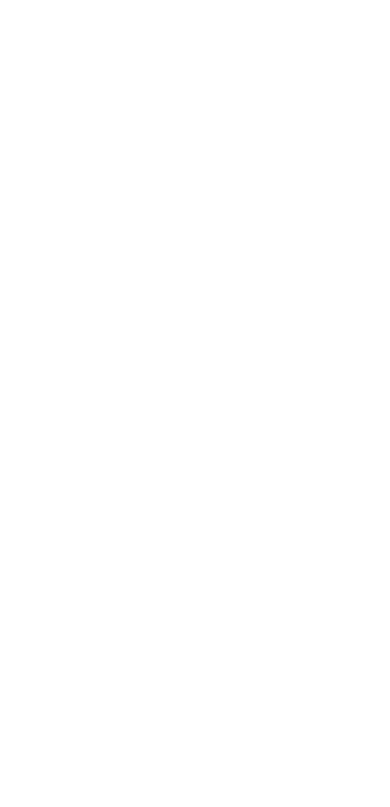
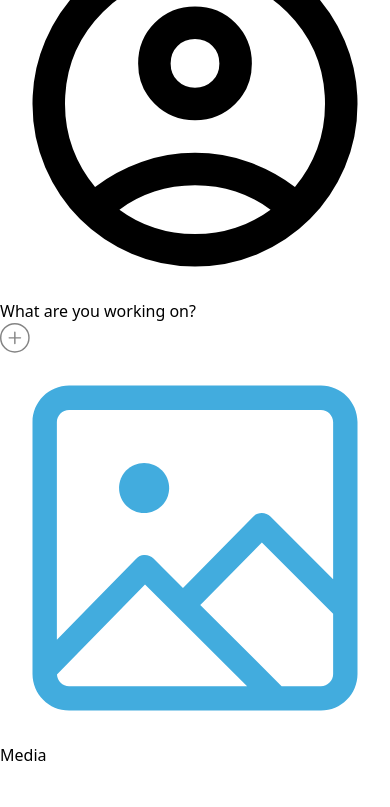
Before and after one commit to white-fortune/fdhjhfdkjhnnej343141jdnj, a React (Vite) app: page / in a window 390 px wide. Shown: the part 4732-5539 px from the top of the page. Before the commit the page ends 4641 px from the top, so only its background shows below. Built offline with nearby package versions, Linux system fonts and the light colour scheme.

Commit message:
components and post-section

```diff
--- a/src/App.tsx
+++ b/src/App.tsx
@@ -1,8 +1,8 @@
+/* eslint-disable @typescript-eslint/no-explicit-any */
 import React, { useRef, useState } from 'react';
 import './app.css';
-import { LeftPanel } from './components/index.tsx';
+import { LeftPanel, MainContainer, RightPanel } from './components/index.tsx';
 
-// eslint-disable-next-line @typescript-eslint/no-explicit-any
 function InteractionTool({ name, children, extendedClass }: { name: string, children: React.ReactElement<any>, extendedClass?: string }) {
 	const clonedIcon = React.cloneElement(children, {
 		className: `
@@ -19,60 +19,8 @@
 	)
 }
 
-function App() {
-	const [openSidebar, setOpenSidebar] = useState<boolean>(false)
-	const sidebarRef = useRef<HTMLDivElement | null>(null)
-
+function MobileLeft({ setOpenSidebar }: { setOpenSidebar: any }) {
 	return (
-		<>
-			<div className="main-container
-				relative
-				bg-[var(--leftpanel-maincontainer-clr)]
-				h-[100vh] overflow-hidden
-				grid grid-cols-1
-				md:grid-cols-[0.9fr_5fr]
-			">
-				<LeftPanel open={openSidebar} ref={sidebarRef} />
-
-				<div className="primary-middle-section
-					bg-[var(--primary-secondary-rightpanel-clr)]
-					h-full w-full
-					grid grid-cols-1
-					md:h-[98%] md:w-[99%] md:self-end md:grid-cols-[4fr_1fr] md:rounded-[50px_0_0_0]
-				">
-					<div className="holder-middle-section
-						flex flex-col items-center justify-self-end w-full
-						md:w-[90%]
-					">
-						<div className="navigation-panel
-							w-full h-[10vh] mt-2
-							flex flex-row justify-between gap-3 justify-self-end items-center
-							md:w-[90%]
-						">
-							<div className="search-bar
-								w-[75%]
-								hidden flex-row items-center
-								border border-gray-300 rounded-full
-								md:flex md:h-[70%]
-								min-[2000px]:h-[60%]
-							">
-								<div className="search-icon w-[10%] h-full flex justify-center items-center">
-									<svg className='h-[28px] w-[28px]' viewBox="0 0 28 28" fill="currentColor" xmlns="http://www.w3.org/2000/svg">
-										<g clip-path="url(#clip0_9382_6962)">
-											<path d="M12.5322 19.0332C13.9297 19.0332 15.2393 18.6113 16.3291 17.8906L20.1787 21.749C20.4336 21.9951 20.7588 22.1182 21.1104 22.1182C21.8398 22.1182 22.376 21.5469 22.376 20.8262C22.376 20.4922 22.2617 20.167 22.0156 19.9209L18.1924 16.0801C18.9834 14.9551 19.4492 13.5928 19.4492 12.1162C19.4492 8.31055 16.3379 5.19922 12.5322 5.19922C8.73535 5.19922 5.61523 8.31055 5.61523 12.1162C5.61523 15.9219 8.72656 19.0332 12.5322 19.0332ZM12.5322 17.1875C9.74609 17.1875 7.46094 14.9023 7.46094 12.1162C7.46094 9.33008 9.74609 7.04492 12.5322 7.04492C15.3184 7.04492 17.6035 9.33008 17.6035 12.1162C17.6035 14.9023 15.3184 17.1875 12.5322 17.1875Z" fill="#3C3C43" fill-opacity="0.6"/>
-										</g>
-										<defs>
-											<clipPath id="clip0_9382_6962">
-												<rect width="28" height="28" fill="white"/>
-											</clipPath>
-										</defs>
-									</svg>
-								</div>
-								<div className="search-input w-[90%] h-full">
-									<input type="text" placeholder='Search NoteRoom' className='w-full h-full bg-transparent border-none outline-none text-base min-[2000px]:text-[20px]' />
-								</div>
-							</div>
-
 		<div className="mobile-left
 			w-[75%] h-[70%]
 			flex flex-row items-center gap-1
@@ -95,10 +43,14 @@
 				</svg>
 			</div>
 		</div>
+	)
+}
 
+function InteractionsTools() {
+	return (
 		<div className="interactions-tools
 			pr-2
-								flex flex-row gap-1 items-center
+			flex flex-row items-center justify-around
 			md:w-[25%] md:p-0 md:gap-3
 		">
 			<InteractionTool name='notification'>
@@ -129,22 +81,170 @@
 				</svg>
 			</InteractionTool>
 		</div>
+	)
+}
+
+function GlobalSearchBar() {
+	return (
+		<div className="search-bar
+			w-[75%]
+			hidden flex-row items-center
+			border border-gray-300 rounded-full
+			md:flex md:h-[70%]
+			min-[2000px]:h-[60%]
+		">
+			<div className="search-icon w-[10%] h-full flex justify-center items-center">
+				<svg className='h-[28px] w-[28px]' viewBox="0 0 28 28" fill="currentColor" xmlns="http://www.w3.org/2000/svg">
+					<g clip-path="url(#clip0_9382_6962)">
+						<path d="M12.5322 19.0332C13.9297 19.0332 15.2393 18.6113 16.3291 17.8906L20.1787 21.749C20.4336 21.9951 20.7588 22.1182 21.1104 22.1182C21.8398 22.1182 22.376 21.5469 22.376 20.8262C22.376 20.4922 22.2617 20.167 22.0156 19.9209L18.1924 16.0801C18.9834 14.9551 19.4492 13.5928 19.4492 12.1162C19.4492 8.31055 16.3379 5.19922 12.5322 5.19922C8.73535 5.19922 5.61523 8.31055 5.61523 12.1162C5.61523 15.9219 8.72656 19.0332 12.5322 19.0332ZM12.5322 17.1875C9.74609 17.1875 7.46094 14.9023 7.46094 12.1162C7.46094 9.33008 9.74609 7.04492 12.5322 7.04492C15.3184 7.04492 17.6035 9.33008 17.6035 12.1162C17.6035 14.9023 15.3184 17.1875 12.5322 17.1875Z" fill="#3C3C43" fill-opacity="0.6"/>
+					</g>
+					<defs>
+						<clipPath id="clip0_9382_6962">
+							<rect width="28" height="28" fill="white"/>
+						</clipPath>
+					</defs>
+				</svg>
 			</div>
+			<div className="search-input w-[90%] h-full">
+				<input type="text" placeholder='Search NoteRoom' className='w-full h-full bg-transparent border-none outline-none text-base min-[2000px]:text-[20px]' />
+			</div>
+		</div>
+	)
+}
+
+function PrimaryMiddleSection({ children }: { children: React.ReactNode[] }) {
+	return (
+		<div className="primary-middle-section
+			bg-[var(--primary-secondary-rightpanel-clr)]
+			h-full w-full
+			grid grid-cols-1
+			md:h-[98%] md:w-[99%] md:self-end md:grid-cols-[4fr_1fr] md:rounded-[50px_0_0_0]
+		">
+			{ children }
+		</div>
+	)
+}
+function HolderMiddleSection({ children }: { children: React.ReactNode[] }) {
+	return (
+		<div className="holder-middle-section
+			flex flex-col items-center justify-self-end w-full
+			md:w-[90%]
+		">
+			{ children }
+		</div>
+	)
+}
+function SecondaryMiddleSection({ children }: { children: React.ReactNode | React.ReactNode[] }) {
+	return (
 		<div className="secondary-middle-section
 			w-full
 			flex flex-col items-center justify-self-end
 			md:w-[90%]
 		">
-							<div className="interaction-section w-[80%] h-[30vh] flex flex-col items-center">
-								<div className="post-section w-[100%] h-[70vh]"></div>
+			{ children }
 		</div>
-							<div className="feed-section w-[80%] h-[70vh]"></div>
+	)
+}
+function NavigationPanel({ setOpenSidebar }: { setOpenSidebar: any }) {
+	return (
+		<div className="navigation-panel
+			w-full h-[10vh] mt-2
+			flex flex-row justify-between gap-3 justify-self-end items-center
+			md:w-[90%]
+		">
+
+			<GlobalSearchBar />
+			<MobileLeft setOpenSidebar={setOpenSidebar} />
+			<InteractionsTools />
+		</div>
+	)
+}
+
+function PostSectionTool({ label, children }: { label: string, children: React.ReactElement<any> }) {
+	return (
+		<div className="tool gap-[2px] w-full flex items-center p-1 cursor-pointer">
+			{ React.cloneElement(children, {
+				className: 'h-[24px] w-[24px] min-[2000px]:h-[28px] min-[2000px]:w-[28px]'
+			}) }
+			<span className='text-[15px] min-[2000px]:text-[18px]'>{ label }</span>
+		</div>
+	)
+}
+
+function App() {
+	const [openSidebar, setOpenSidebar] = useState<boolean>(false)
+	const sidebarRef = useRef<HTMLDivElement | null>(null)
+
+	return (
+		<MainContainer>
+			<LeftPanel open={openSidebar} ref={sidebarRef} />
+
+			<PrimaryMiddleSection>
+				<HolderMiddleSection>
+					<NavigationPanel setOpenSidebar={setOpenSidebar} />
+
+					<SecondaryMiddleSection>
+						<div className="post-section mt-5 flex flex-col md:w-full w-[95%] md:h-[20vh] h-[13vh] min-[2000px]:h-[15vh] rounded-[13px] border border-gray-300">
+							<div className="intro flex flex-row w-full h-full md:h-[60%] justify-end gap-1">
+								<div className="profile-pic h-full w-[15%] md:w-[10%]">
+									<div className='flex w-full h-full items-center justify-center'>
+										<svg className='h-[54px] w-[54px] min-[2000px]:h-[60px] min-[2000px]:w-[60px]' xmlns="http://www.w3.org/2000/svg" viewBox="0 -960 960 960" fill='currentColor'>
+											<path d="M234-276q51-39 114-61.5T480-360q69 0 132 22.5T726-276q35-41 54.5-93T800-480q0-133-93.5-226.5T480-800q-133 0-226.5 93.5T160-480q0 59 19.5 111t54.5 93Zm246-164q-59 0-99.5-40.5T340-580q0-59 40.5-99.5T480-720q59 0 99.5 40.5T620-580q0 59-40.5 99.5T480-440Zm0 360q-83 0-156-31.5T197-197q-54-54-85.5-127T80-480q0-83 31.5-156T197-763q54-54 127-85.5T480-880q83 0 156 31.5T763-763q54 54 85.5 127T880-480q0 83-31.5 156T763-197q-54 54-127 85.5T480-80Zm0-80q53 0 100-15.5t86-44.5q-39-29-86-44.5T480-280q-53 0-100 15.5T294-220q39 29 86 44.5T480-160Zm0-360q26 0 43-17t17-43q0-26-17-43t-43-17q-26 0-43 17t-17 43q0 26 17 43t43 17Zm0-60Zm0 360Z"/>
+										</svg>
 									</div>
 								</div>
-					<div className="right-panel bg-[var(--primary-secondary-rightpanel-clr)] hidden md:block"></div>
+								<div className="flex items-center justify-start intro-text h-full md:w-[90%] w-[70%]">
+									<span className="font-['Space_Grotesk'] text-[16px] md:text-[18px] min-[2000px]:text-[20px] text-[rgba(0,0,0,0.7)]">What are you working on?</span>
+								</div>
+								<div className="tools-section md:hidden flex justify-center items-center w-[12%]">
+									<svg width="30" height="30" viewBox="0 0 23 23" fill="none" xmlns="http://www.w3.org/2000/svg">
+										<path d="M11.38 7.04688V15.7135M7.04663 11.3802H15.7133M22.2133 11.3802C22.2133 17.3633 17.3631 22.2135 11.38 22.2135C5.39688 22.2135 0.546631 17.3633 0.546631 11.3802C0.546631 5.39712 5.39688 0.546875 11.38 0.546875C17.3631 0.546875 22.2133 5.39712 22.2133 11.3802Z" stroke="#1E1E1E" stroke-opacity="0.55" stroke-width="1.09336" stroke-linecap="round" stroke-linejoin="round"/>
+									</svg>
 								</div>
 							</div>
-		</>
+
+							<div className="tools hidden md:flex justify-between w-full h-[40%] p-2">
+								<div className="tools-left gap-[15px] flex items-end">
+									<PostSectionTool label='Media'>
+										<svg viewBox="0 0 24 24" fill="none" xmlns="http://www.w3.org/2000/svg">
+											<path d="M19.75 2H4.25C3.01 2 2 3.01 2 4.25V19.75C2 20.99 3.01 22 4.25 22H19.75C20.99 22 22 20.99 22 19.75V4.25C22 3.01 20.99 2 19.75 2ZM4.25 3.5H19.75C20.163 3.5 20.5 3.837 20.5 4.25V13.926L16.642 10.068C16.502 9.928 16.312 9.848 16.112 9.848H16.109C15.909 9.848 15.716 9.928 15.577 10.072L11.26 14.456L9.447 12.65C9.307 12.51 9.117 12.43 8.917 12.43C8.724 12.4 8.522 12.51 8.382 12.657L3.5 17.642V4.25C3.5 3.837 3.837 3.5 4.25 3.5ZM3.506 19.78L8.924 14.246L15.206 20.5H4.25C3.848 20.5 3.523 20.178 3.506 19.78ZM19.75 20.5H17.33L12.323 15.513L16.115 11.663L20.5 16.047V19.75C20.5 20.163 20.163 20.5 19.75 20.5Z" fill="#42ACDE"/>
+											<path d="M8.86799 9.85097C9.71961 9.85097 10.41 9.16059 10.41 8.30897C10.41 7.45734 9.71961 6.76697 8.86799 6.76697C8.01637 6.76697 7.32599 7.45734 7.32599 8.30897C7.32599 9.16059 8.01637 9.85097 8.86799 9.85097Z" fill="#42ACDE"/>
+										</svg>
+									</PostSectionTool>
+									<PostSectionTool label='Poll'>
+										<svg viewBox="0 0 24 24" fill="none" xmlns="http://www.w3.org/2000/svg">
+											<path d="M20.222 9.16003H18.888C18.903 9.07003 18.916 8.97803 18.916 8.88303V6.57003C18.916 5.59003 18.119 4.79303 17.138 4.79303H3.5V3.35803C3.5 2.94403 3.164 2.60803 2.75 2.60803C2.336 2.60803 2 2.94403 2 3.35803V20.83C2 21.245 2.336 21.58 2.75 21.58C3.164 21.58 3.5 21.245 3.5 20.83V19.396H14.056C15.036 19.396 15.834 18.599 15.834 17.619V15.306C15.834 15.211 15.82 15.119 15.806 15.028H20.223C21.203 15.028 22.001 14.23 22.001 13.25V10.94C22.001 9.95703 21.204 9.16003 20.223 9.16003H20.222ZM17.14 6.29303C17.292 6.29303 17.417 6.41703 17.417 6.57003V8.88003C17.417 9.03403 17.292 9.16003 17.139 9.16003H3.5V6.29003H17.14V6.29303ZM14.333 15.307V17.619C14.333 17.772 14.208 17.896 14.055 17.896H3.5V15.028H14.056C14.209 15.028 14.333 15.154 14.333 15.308V15.307ZM20.5 13.25C20.5 13.403 20.375 13.527 20.222 13.527H3.5V10.66H20.222C20.375 10.66 20.5 10.784 20.5 10.937V13.25Z" fill="#42ACDE"/>
+										</svg>
+									</PostSectionTool>
+									<PostSectionTool label='Event'>
+										<svg viewBox="0 0 24 24" fill="none" xmlns="http://www.w3.org/2000/svg">
+											<g clip-path="url(#clip0_9783_7329)">
+												<path d="M-37.9 18C-38 17.9 -38 17.9 -38 17.8C-37.9 17.8 -37.9 17.9 -37.9 18ZM18 2.19998H16.7V1.89998C16.7 1.49998 16.4 1.09998 15.9 1.09998C15.5 1.09998 15.1 1.39998 15.1 1.89998V2.19998H7.7V1.89998C7.7 1.49998 7.4 1.09998 6.9 1.09998C6.5 1.09998 6.1 1.39998 6.1 1.89998V2.19998H4.8C3.4 2.19998 2.3 3.29998 2.3 4.69998V17.8C2.3 19.2 3.4 20.3 4.8 20.3H7.7C8.1 20.3 8.5 20 8.5 19.5C8.5 19.1 8.2 18.7 7.7 18.7H4.8C4.2 18.7 3.8 18.2 3.8 17.7V7.89998C3.8 7.59998 4.2 7.19998 4.8 7.19998H18C18.6 7.19998 19 7.59998 19 7.89998V9.69998C19 10.1 19.3 10.5 19.8 10.5C20.2 10.5 20.6 10.2 20.6 9.69998V4.69998C20.5 3.29998 19.4 2.19998 18 2.19998ZM19 5.89998C18.7 5.79998 18.3 5.69998 18 5.69998H4.8C4.4 5.69998 4.1 5.79998 3.8 5.89998V4.69998C3.8 4.09998 4.3 3.69998 4.8 3.69998H6.1V4.19998C6.1 4.59998 6.4 4.99998 6.9 4.99998C7.3 4.99998 7.7 4.69998 7.7 4.19998V3.69998H15.2V4.19998C15.2 4.59998 15.5 4.99998 16 4.99998C16.4 4.99998 16.8 4.69998 16.8 4.19998V3.69998H18C18.6 3.69998 19 4.19998 19 4.69998V5.89998Z" fill="#42ACDE"/>
+												<path d="M15.5 10.4C12.1 10.4 9.29999 13.2 9.29999 16.6C9.29999 20 12.1 22.8 15.5 22.8C18.9 22.8 21.7 20 21.7 16.6C21.7 13.2 18.9 10.4 15.5 10.4ZM15.5 21.4C12.9 21.4 10.8 19.3 10.8 16.7C10.8 14.1 12.9 12 15.5 12C18.1 12 20.2 14.1 20.2 16.7C20.2 19.2 18.1 21.4 15.5 21.4Z" fill="#42ACDE"/>
+												<path d="M18.9 18.7C18.8 18.9 18.5 19.1 18.3 19.1C18.2 19.1 18 19.1 17.9 19L14.8 17V14C14.8 13.6 15.1 13.2 15.6 13.2C16 13.2 16.4 13.5 16.4 14V16.2L18.8 17.7C19 17.9 19.1 18.3 18.9 18.7Z" fill="#42ACDE"/>
+											</g>
+											<defs>
+												<clipPath id="clip0_9783_7329">
+													<rect width="24" height="24" fill="white"/>
+												</clipPath>
+											</defs>
+										</svg>
+									</PostSectionTool>
+								</div>
+								<div className="tools-right flex items-end">
+									<div className="tool flex items-center justify-center">
+										<button className='w-[80px] h-[35px] min-[2000px]:w-[90px] min-[2000px]:h-[40px] text-white border-none outline-transparent font-bold bg-[#42ACDE] rounded-full text-base min-[2000px]:text-[18px]'>Post</button>
+									</div>
+								</div>
+							</div>
+						</div>
+						{/* <div className="feed-section"></div> */}
+					</SecondaryMiddleSection>
+				</HolderMiddleSection>
+
+				<RightPanel />
+			</PrimaryMiddleSection>
+		</MainContainer>
 	);
 }
 
--- /dev/null
+++ b/src/components/MainContainer.tsx
@@ -0,0 +1,15 @@
+import type React from "react";
+
+export default function MainContainer({ children }: { children: React.ReactNode[] }) {
+    return (
+        <div className="main-container
+            relative
+            bg-[var(--leftpanel-maincontainer-clr)]
+            h-[100vh] overflow-hidden
+            grid grid-cols-1
+            md:grid-cols-[0.9fr_5fr]
+        ">
+            { children }
+        </div>
+    )
+}
--- a/src/components/index.tsx
+++ b/src/components/index.tsx
@@ -1 +1,3 @@
 export { default as LeftPanel } from './LeftPanel.tsx';
+export { default as RightPanel } from './RightPanel.tsx';
+export { default as MainContainer } from './MainContainer.tsx';
```
Also changed, not shown: src/components/RightPanel.tsx (added, +7 -0 lines). Lines whose indentation alone changed are shown as unchanged.
